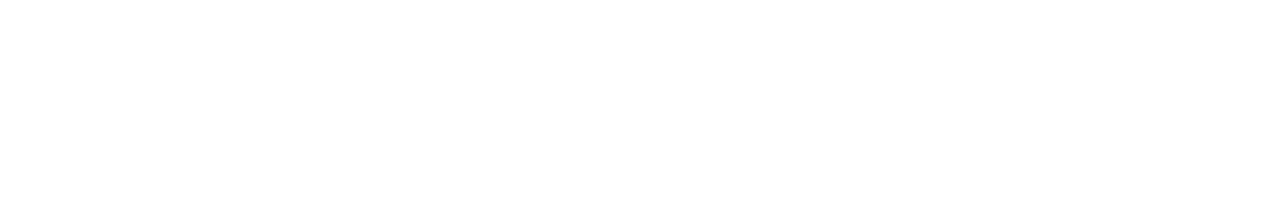
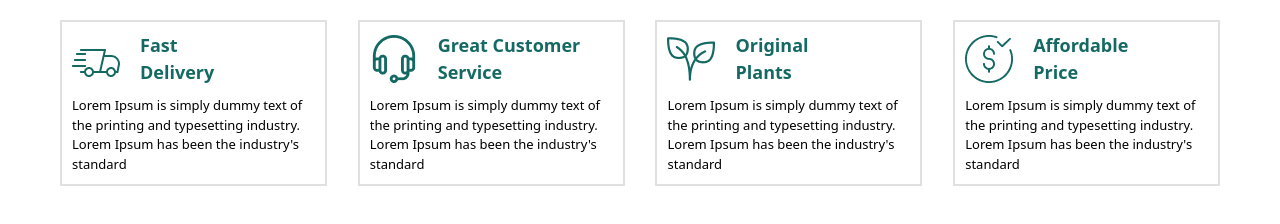
Before and after one commit to aqdodovirshod/H_W1_branches, a website: page src/index.html in a window 1280 px wide. Drawn offline with Linux system fonts and the light colour scheme.

Commit message:
Added Section 2 (with code)

```diff
--- a/src/index.html
+++ b/src/index.html
@@ -8,5 +8,46 @@
     <link rel="stylesheet" href="./fontawesome-free-6.7.1-web/css/all.css">
 </head>
 <body>
+    <section class="max-w-[1200px] m-auto p-[20px] flex items-center justify-between gap-[20px] md:flex-row sm:flex-col">
+        <div class="md:w-[23%] sm:w-full border-2 border-[#E0E0E0] p-[10px]">
+            <div class="flex items-center gap-[20px] mb-[10px]">
+                <img src="./images/fast 1.png" alt="">
+                <h2 class="text-[18px] text-[#156963] font-bold">Fast <br>
+                    Delivery</h2>
+            </div>
+            <p class="text-[13px]">Lorem Ipsum is simply dummy text of the printing and typesetting industry. Lorem Ipsum
+                has been the industry's standard</p>
+        </div>
+
+        <div class="md:w-[23%] sm:w-full border-2 border-[#E0E0E0] p-[10px]">
+            <div class="flex items-center gap-[20px] mb-[10px]">
+                <img src="./images/headphones 1.png" alt="">
+                <h2 class="text-[18px] text-[#156963] font-bold">Great Customer <br> Service</h2>
+            </div>
+            <p class="text-[13px]">Lorem Ipsum is simply dummy text of the printing and typesetting industry. Lorem Ipsum
+                has
+                been the industry's standard</p>
+        </div>
+
+        <div class="md:w-[23%] sm:w-full border-2 border-[#E0E0E0] p-[10px]">
+            <div class="flex items-center gap-[20px] mb-[10px]">
+                <img src="./images/plant 1.png" alt="">
+                <h2 class="text-[18px] text-[#156963] font-bold">Original <br> Plants</h2>
+            </div>
+            <p class="text-[13px]">Lorem Ipsum is simply dummy text of the printing and typesetting industry. Lorem Ipsum
+                has
+                been the industry's standard</p>
+        </div>
+
+        <div class="md:w-[23%] sm:w-full border-2 border-[#E0E0E0] p-[10px]">
+            <div class="flex items-center gap-[20px] mb-[10px]">
+                <img src="./images/dollar-symbol 1.png" alt="">
+                <h2 class="text-[18px] text-[#156963] font-bold">Affordable <br> Price</h2>
+            </div>
+            <p class="text-[13px]">Lorem Ipsum is simply dummy text of the printing and typesetting industry. Lorem Ipsum
+                has
+                been the industry's standard</p>
+        </div>
+    </section>
 </body>
 </html>
```
Also changed, not shown: src/output.css.
